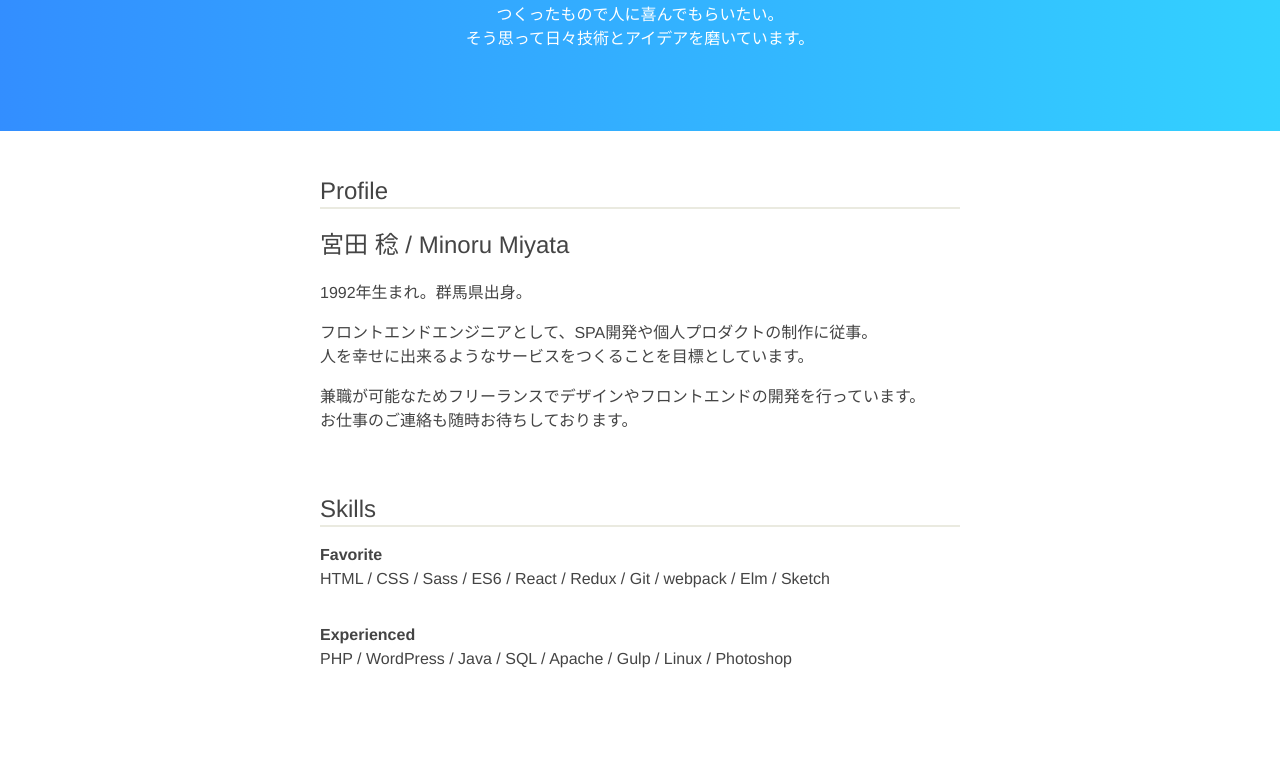
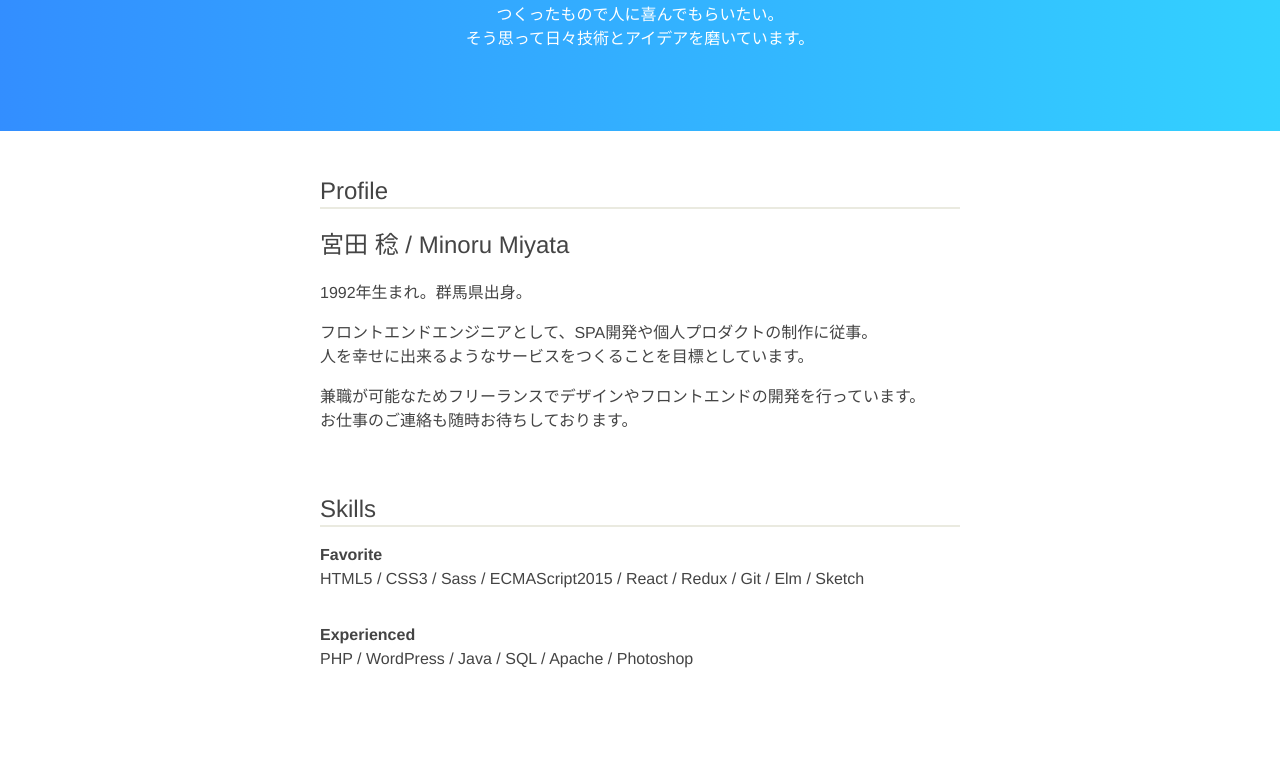
Before and after one commit to miyarappo/portfolio, a plain HTML site: page about/index.html in a window 1280 px wide. Shown: the part 189-966 px from the top of the page. Drawn offline with Linux system fonts and the light colour scheme.

Commit message:
スキル説明を変更

```diff
--- a/about/index.html
+++ b/about/index.html
@@ -68,9 +68,9 @@
           <p class="about-main-box-title">Skills</p>
           <div class="about-main-box-text">
             <h3>Favorite</h3>
-            <p>HTML / CSS / Sass / ES6 / React / Redux / Git / webpack / Elm / Sketch</p>
+            <p>HTML5 / CSS3 / Sass / ECMAScript2015 / React / Redux / Git / Elm / Sketch</p>
             <h3>Experienced</h3>
-            <p>PHP / WordPress / Java / SQL / Apache / Gulp / Linux / Photoshop</p>
+            <p>PHP / WordPress / Java / SQL / Apache / Photoshop</p>
           </div>
         </div>
       </div>
```
